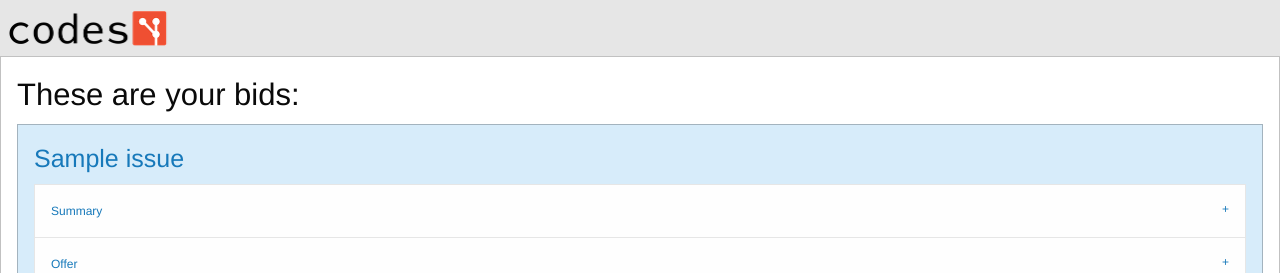
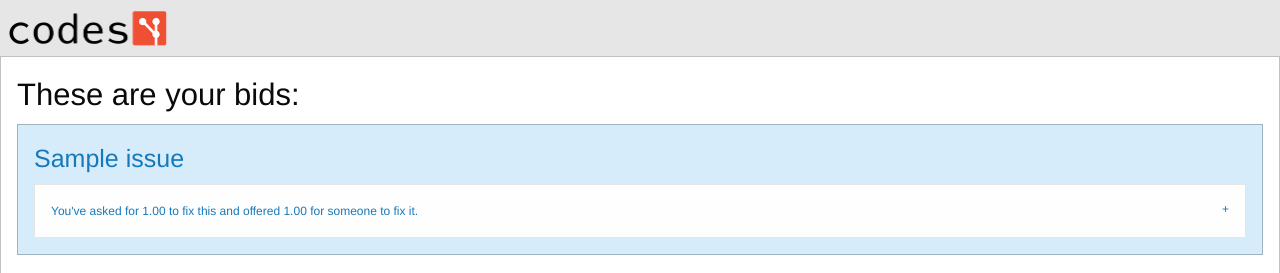
Before and after one commit to codesy/codesy, a Django app: template api/templates/bid_list.html in a window 1280 px wide. Shown: the top 273 px of the page. Run offline with Django 3.2, Linux system fonts and the light colour scheme; the template is opened without the code that fills it: values that come from a table or form of the project are taken from there, others are empty; tables that the repository leaves empty hold one stand-in row (values such as "Sample post"); parts of the project's set-up code (start-up, migrations or seed data) failed here and were passed over; some libraries are stand-ins or nearby versions.

Commit message:
clean up presentation of offer and payout details.

```diff
--- a/api/templates/bid_list.html
+++ b/api/templates/bid_list.html
@@ -9,32 +9,24 @@
         <div class="row medium-8 large-7 columns">
             <div class="callout primary">
                 <h4><a href="{{bid.url}}">{{bid.issue.title}}</a></h4>
-
                 <ul class="accordion" data-accordion data-allow-all-closed="true">
-                        <li class="accordion-item" data-accordion-item>
-                            <a href="#" class="accordion-title">Summary</a>
-                            <div class="accordion-content" data-tab-content>
-                                You've asked for {{bid.ask}} to fix this and offered {{bid.offer}} for someone to fix it.
-                            </div>
-                        </li>
                     {% for offer in bid.offers %}
                         <li class="accordion-item" data-accordion-item>
-                            <a href="#" class="accordion-title">Offer</a>
+                            <a href="#" class="accordion-title">You've asked for {{bid.ask}} to fix this and offered {{bid.offer}} for someone to fix it.</a>
                             <div class="accordion-content" data-tab-content>
-                                You paid {{ offer.amount }} on {{ offer.created }}
-                                <div>Fees
+                                You offered {{ offer.amount }}
+                                <div>these fees were paid
                                 {% for fee in offer.fees %}
                                     <div class="">
                                         {{fee.fee_type}}:{{fee.amount}}
                                     </div>
                                 {% endfor %}
                                 </div>
+                                You paid: {{ offer.charge_amount }}
                             </div>
                         </li>
                     {% endfor %}
                 </ul>
-
-
             </div>
         </div>
     {% endfor %}
--- a/auctions/models.py
+++ b/auctions/models.py
@@ -475,7 +475,7 @@ class Payout(Payment):
         codesy_fee.save()
 
         total_fees = paypal_fee.amount + codesy_fee.amount
-        self.amount = self.amount - total_fees
+        self.charge_amount = self.amount - total_fees
         self.save()
         # attempt paypal payout
         # user generated id sent to paypal is limited to 30 chars
@@ -489,7 +489,7 @@ class Payout(Payment):
                 {
                     "recipient_type": "EMAIL",
                     "amount": {
-                        "value": int(self.amount),
+                        "value": int(self.charge_amount),
                         "currency": "USD"
                     },
                     "receiver": "DevGirl@mozilla.org",
```
Also changed, not shown: api/templates/includes/payout_confirmation.html (+4 -10 lines).
